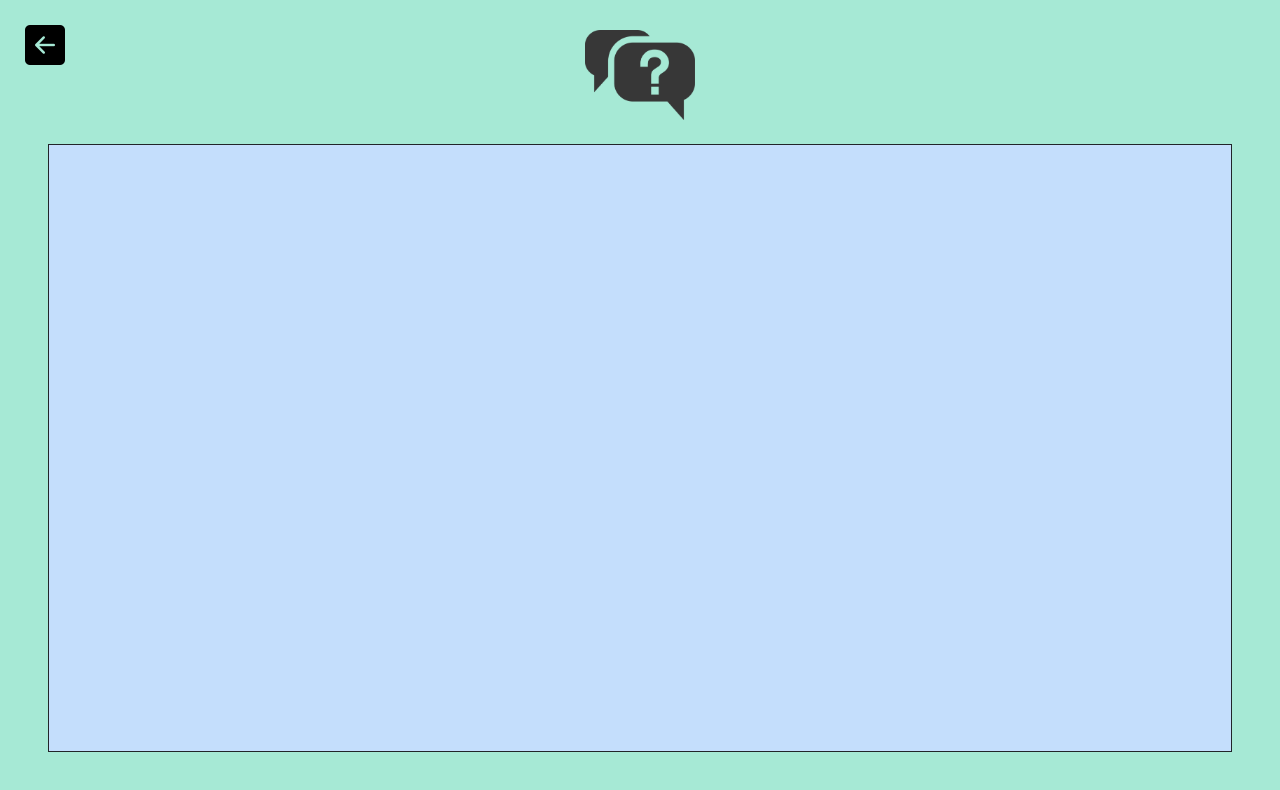
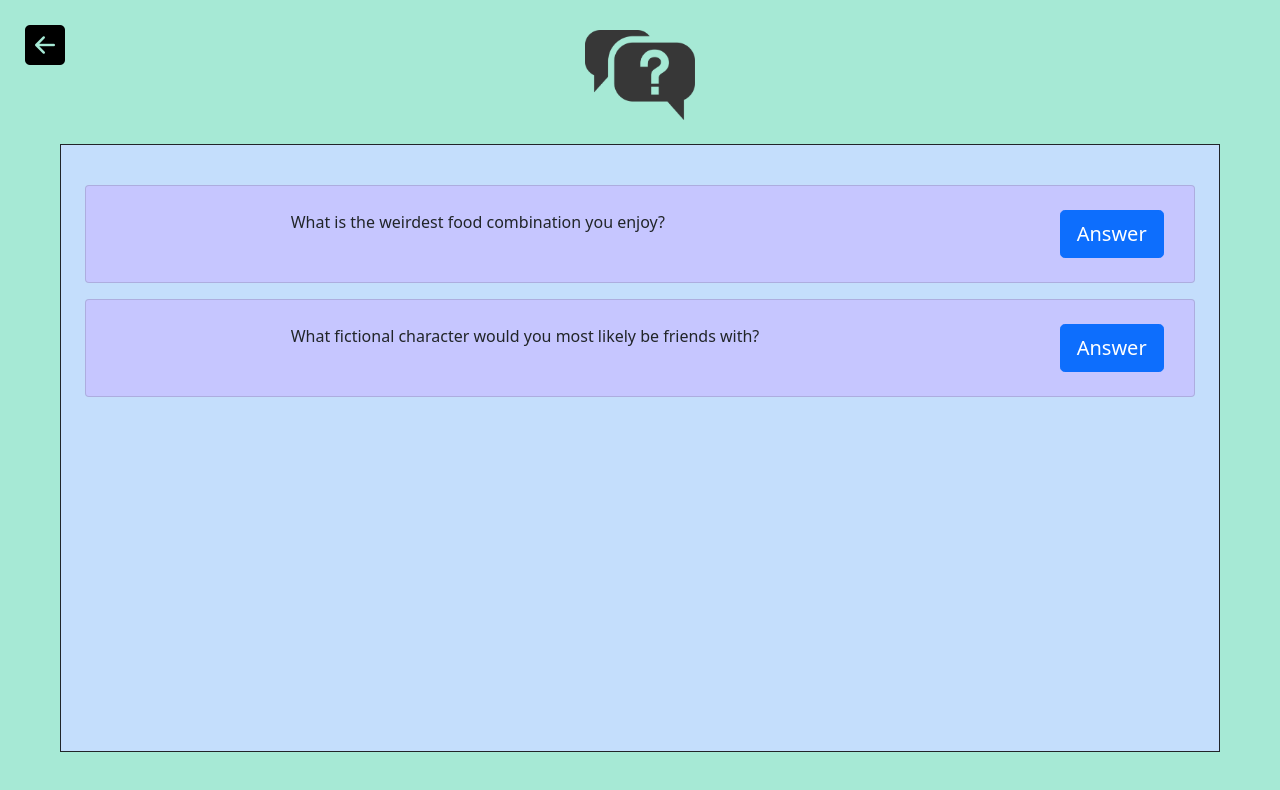
Before and after one commit to CelineAschwanden/magic-conch-shell, an Angular app: page /answer in a window 1280 px wide. Shown: the top 790 px of the page. Built offline with nearby package versions, Linux system fonts and the light colour scheme.

Commit message:
created question card component

```diff
--- a/src-backend/main.ts
+++ b/src-backend/main.ts
@@ -19,7 +19,7 @@ function createWindow(){
         show: false
     });
     mainWindow.removeMenu();
-    mainWindow.loadURL('http://localhost:4200/');
+    mainWindow.loadFile(path.join(__dirname, "../dist/magic-conch-shell/index.html"));
 
     mainWindow.once('ready-to-show', () => {
         mainWindow.show()
--- a/src/app/answer/answer.component.html
+++ b/src/app/answer/answer.component.html
@@ -10,7 +10,9 @@
         </div>
     </div>
 
-    <div class="row h-85 px-5 pb-5 pt-4">
-        <div class="border border-dark content-container"></div>
+    <div class="h-85 px-5 pb-5 pt-4 overflow-hidden">
+        <div class=" h-100 border border-dark px-4 py-4 content-container overflow-auto">
+            <app-question-card *ngFor="let question of questionList" [question]="question"></app-question-card>
+        </div>
     </div>
 </div>
--- a/src/app/answer/answer.component.ts
+++ b/src/app/answer/answer.component.ts
@@ -1,4 +1,5 @@
 import { Component, OnInit } from '@angular/core';
+import { Question } from './question-card/question';
 
 @Component({
   selector: 'app-answer',
@@ -7,8 +8,12 @@ import { Component, OnInit } from '@angular/core';
 })
 export class AnswerComponent implements OnInit {
 
+  questionList: Question[] = [
+    { content: "What is the weirdest food combination you enjoy?" },
+    { content: "What fictional character would you most likely be friends with?" }
+  ]
+
   constructor() { }
-
   ngOnInit(): void {
   }
 
--- /dev/null
+++ b/src/app/answer/question-card/question-card.component.html
@@ -0,0 +1,17 @@
+<div class="card sm-3 my-3" *ngIf="question">
+  <div class="row no-gutters justify-content-end py-2">
+    <div class="col-sm-8">
+      <div class="card-body">
+        <p class="card-text">
+          {{ question.content }}
+        </p>
+      </div>
+    </div>
+    <div class="col-sm-2 py-3 pl-5 text-center">
+      <button class="btn h-100 btn-lg btn-primary">Answer</button>
+    </div>
+  </div>
+  <div class="row">
+    <!-- input field -->
+  </div>
+</div>
--- /dev/null
+++ b/src/app/answer/question-card/question-card.component.scss
@@ -0,0 +1,4 @@
+
+.card {
+    background-color: rgb(198, 198, 255);
+}
--- /dev/null
+++ b/src/app/answer/question-card/question-card.component.ts
@@ -0,0 +1,17 @@
+import { Component, OnInit, Input } from '@angular/core';
+import { Question } from './question';
+
+@Component({
+  selector: 'app-question-card',
+  templateUrl: './question-card.component.html',
+  styleUrls: ['./question-card.component.scss']
+})
+export class QuestionCardComponent implements OnInit {
+
+  @Input() question: Question | null = null;
+
+  constructor() { }
+  ngOnInit(): void {
+  }
+
+}
--- /dev/null
+++ b/src/app/answer/question-card/question.ts
@@ -0,0 +1,4 @@
+
+export interface Question {
+    content: string;
+}
--- a/src/app/app-routing.module.ts
+++ b/src/app/app-routing.module.ts
@@ -8,6 +8,7 @@ import { QuestionComponent } from './question/question.component';
 import { AnswerComponent } from './answer/answer.component';
 import { NotificationsComponent } from './notifications/notifications.component';
 import { NotifCardComponent } from './notifications/notif-card/notif-card.component';
+import { QuestionCardComponent } from './answer/question-card/question-card.component';
 
 const routes: Routes = [
   { path: '', redirectTo: '/home', pathMatch: 'full' },
@@ -26,4 +27,4 @@ const routes: Routes = [
 
 export class AppRoutingModule { }
 export const RoutingComponent = [HomeComponent,LoginComponent,RegisterComponent, QuestionComponent,
-  AnswerComponent, NotificationsComponent, NotifCardComponent]
+  AnswerComponent, NotificationsComponent, NotifCardComponent, QuestionCardComponent]
--- a/src/app/app.module.ts
+++ b/src/app/app.module.ts
@@ -6,12 +6,14 @@ import { AppComponent } from './app.component';
 import { NgbModule } from '@ng-bootstrap/ng-bootstrap';
 import { BrowserAnimationsModule } from '@angular/platform-browser/animations';
 import { NotifCardComponent } from './notifications/notif-card/notif-card.component';
+import { QuestionCardComponent } from './answer/question-card/question-card.component';
 
 @NgModule({
   declarations: [
     AppComponent,
     RoutingComponent,
-    NotifCardComponent
+    NotifCardComponent,
+    QuestionCardComponent
   ],
   imports: [
     BrowserModule,
--- a/src/app/notifications/notif-card/notif-card.component.ts
+++ b/src/app/notifications/notif-card/notif-card.component.ts
@@ -13,7 +13,6 @@ export class NotifCardComponent implements OnInit {
   Type = Type;
 
   constructor() { }
-
   ngOnInit(): void {
   }
 }
--- a/src/app/notifications/notifications.component.ts
+++ b/src/app/notifications/notifications.component.ts
@@ -29,6 +29,11 @@ export class NotificationsComponent implements OnInit {
       type: Type.rating,
       content: 'positive',
       question: 'Lorem ipsum dolor sit amet 2'
+    },
+    {
+      type: Type.answer,
+      content: 'This is an answer',
+      question: 'Lorem ipsum dolor sit amet'
     }
   ];
 
```
Also changed, not shown: 1 other file (tests, documents, lock files or other folders).
